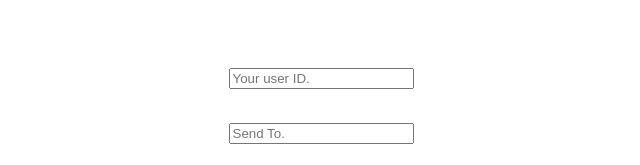
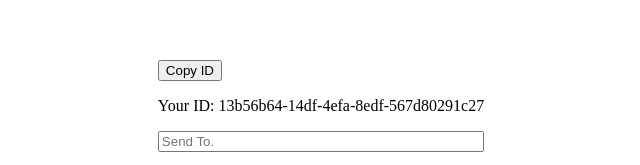
Before and after one commit to gustavocamposa/web-messenger, a React (Vite) app in the folder frontend/: page / in a window 1280 px wide. Shown: the part 180-345 px from the top of the page, without its empty margins (319-959 px from the left). Built offline with nearby package versions, Linux system fonts and the light colour scheme; no server answers.

Commit message:
feat: UUID nos usuários (#7)
* feat: UUID nos usuários

* fix: ajuste no botão de copiar ID, ainda não esta nos conformes de estilização, porém agora está copiando apenas quando é clicado

```diff
--- a/frontend/src/pages/PaginaPrincipal.jsx
+++ b/frontend/src/pages/PaginaPrincipal.jsx
@@ -1,10 +1,13 @@
 import { useState } from "react";
+import { getUserId } from "../utils/userId";
 
 export default function PaginaPrincipal() {
   const [text, setText] = useState("");
   const [send, setSend] = useState("");
   const [message, setMessage] = useState("");
   const [messages, setMessages] = useState([]);
+
+  const userId = getUserId();
 
   async function sendMessage() {
     const request = await fetch("http://localhost:3000/messages", {
@@ -13,7 +16,7 @@ export default function PaginaPrincipal() {
         "Content-Type": "application/json",
       },
       body: JSON.stringify({
-        from: text,
+        from: userId,
         to: send,
         text: message,
       }),
@@ -29,17 +32,16 @@ export default function PaginaPrincipal() {
 
     setMessages(data);
   }
+
+  async function copyUserId() {
+    await navigator.clipboard.writeText(userId);
+  }
   return (
     <>
       <div>
+        <button onClick={copyUserId}>Copy ID</button>
+        <p>Your ID: {userId}</p>
         <label>
-          <input
-            type="text"
-            value={text}
-            onChange={(e) => setText(e.target.value)}
-            placeholder="Your user ID."
-          />
-          <br />
           <input
             type="text"
             value={send}
--- /dev/null
+++ b/frontend/src/utils/userId.js
@@ -0,0 +1,10 @@
+export function getUserId() {
+  let userId = localStorage.getItem("userId");
+
+  if (!userId) {
+    userId = crypto.randomUUID();
+    localStorage.setItem("userId", userId);
+  }
+
+  return userId;
+}
```
Also changed, not shown: 1 other file (tests, documents, lock files or other folders).
